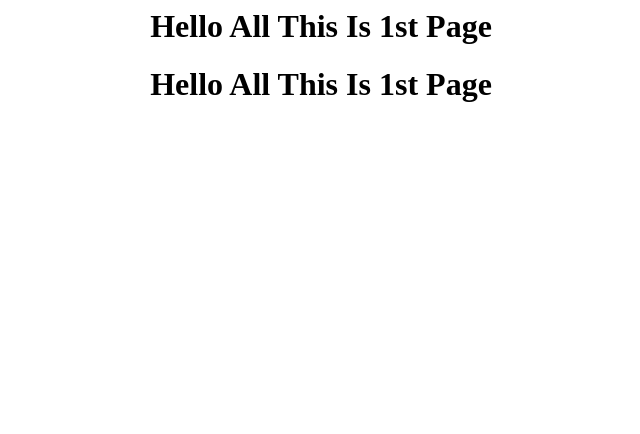
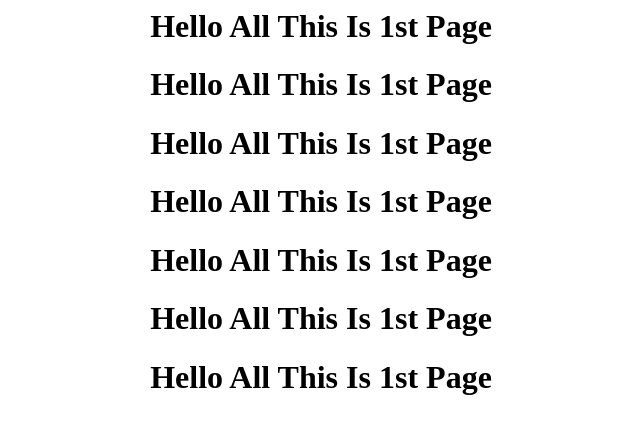
Before and after one commit to satish7498/simple-repo, a plain HTML site: page index.html in a window 1280 px wide. Shown: the whole page, without its empty margins (319-959 px from the left). Drawn offline with Linux system fonts and the light colour scheme.

Commit message:
Update index.html
7

```diff
--- a/index.html
+++ b/index.html
@@ -1,2 +1,7 @@
 <h1 style="text-align: center;"><strong>Hello All This Is 1st Page</strong></h1>
 <h1 style="text-align: center;"><strong>Hello All This Is 1st Page</strong></h1>
+<h1 style="text-align: center;"><strong>Hello All This Is 1st Page</strong></h1>
+<h1 style="text-align: center;"><strong>Hello All This Is 1st Page</strong></h1>
+<h1 style="text-align: center;"><strong>Hello All This Is 1st Page</strong></h1>
+<h1 style="text-align: center;"><strong>Hello All This Is 1st Page</strong></h1>
+<h1 style="text-align: center;"><strong>Hello All This Is 1st Page</strong></h1>
```
